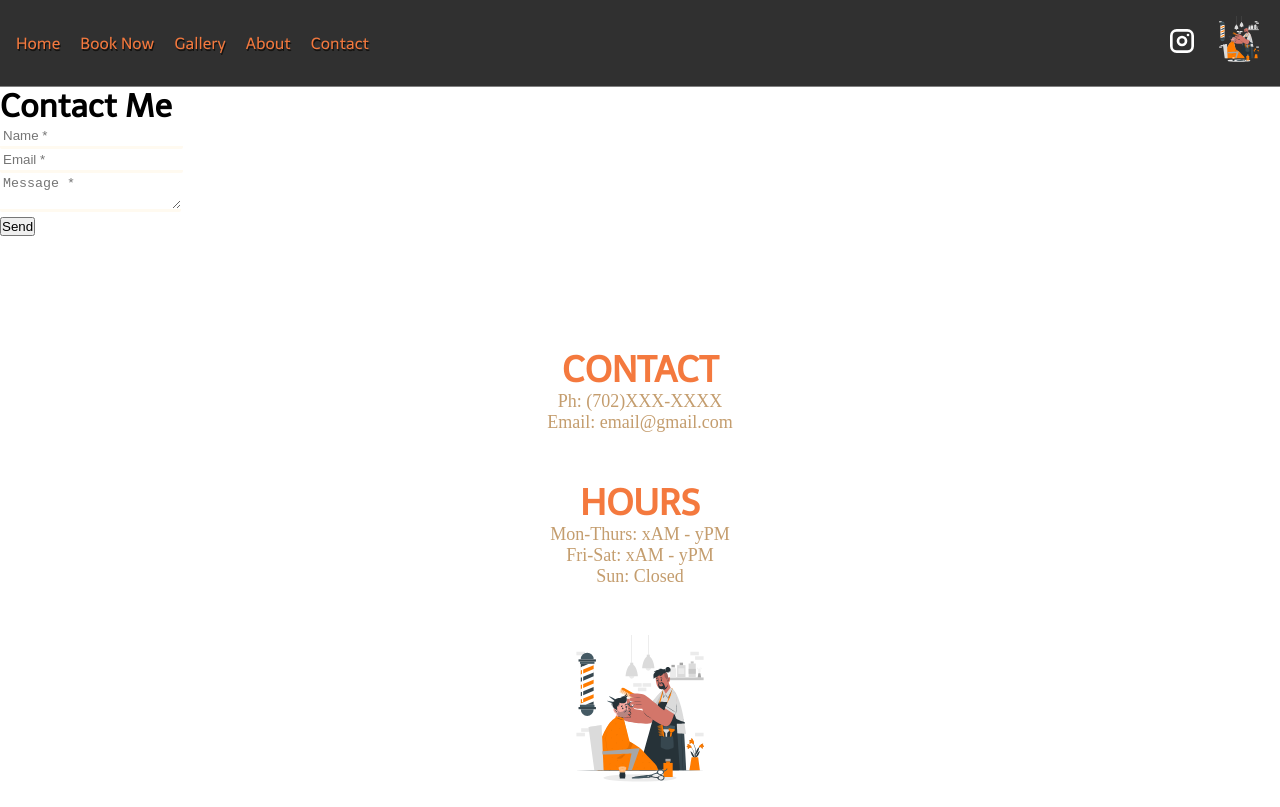
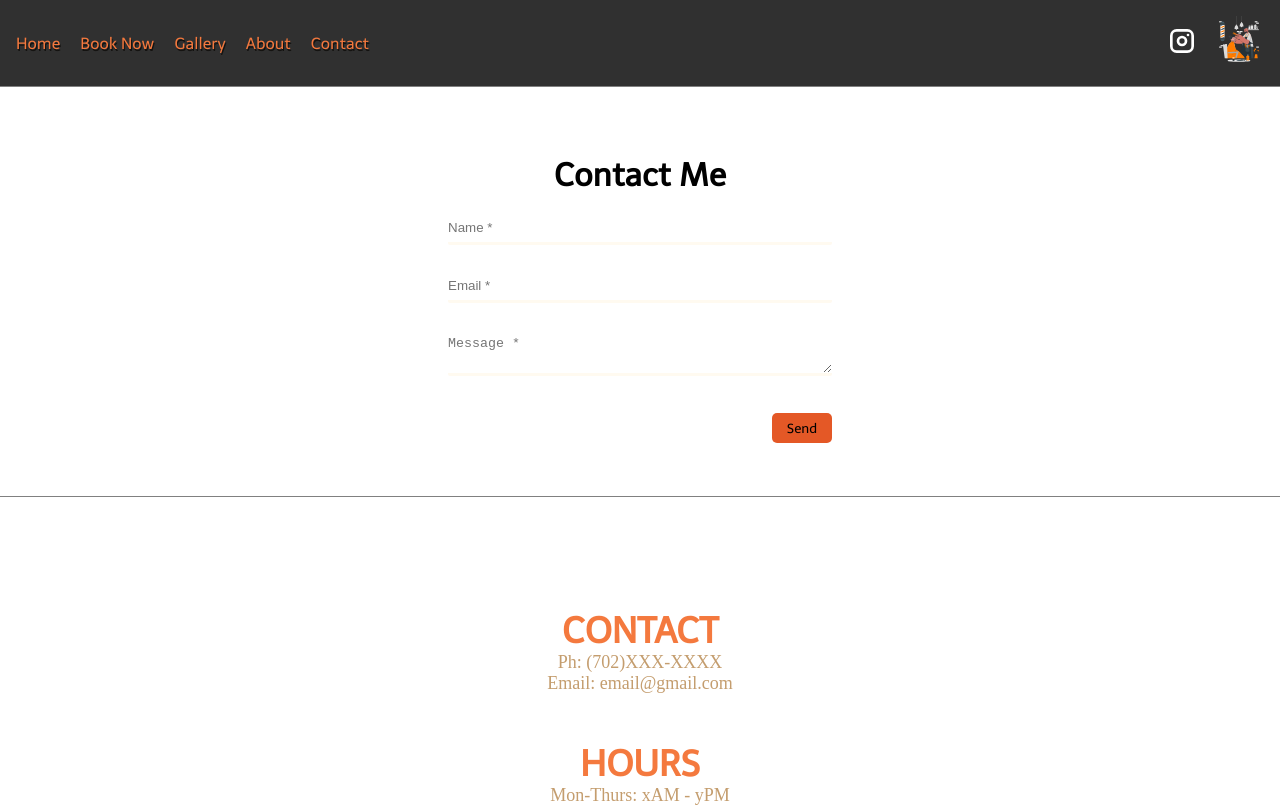
Before and after one commit to avilldaniel/barbershop-ariel, a Next.js app: page /contact in a window 1280 px wide. Shown: the top 807 px of the page. Built offline with nearby package versions, Linux system fonts and the light colour scheme; a web font is replaced by a local one.

Commit message:
style: booking layout and contact form

```diff
--- a/src/components/NavBar.tsx
+++ b/src/components/NavBar.tsx
@@ -9,9 +9,9 @@ const NavBar = ({}) => {
   const burger = useMyStore((state) => state.burger);
   const setBurger = useMyStore((state) => state.setBurger);
 
-  const toggleBurger = () => {
-    setBurger(!burger);
-  };
+  // const toggleBurger = () => {
+  //   setBurger(!burger);
+  // };
 
   return (
     // Container
@@ -20,7 +20,7 @@ const NavBar = ({}) => {
         aria-controls={sx["primary-nav"]}
         aria-expanded={burger ? "false" : "true"}
         className={`${sx["mobile-nav-toggle"]} ${!burger && sx["nav-open"]}`}
-        onClick={toggleBurger}
+        onClick={() => setBurger(!burger)}
       >
         {/* Hamburger */}
         <span className={sx.hamburger}></span>
@@ -38,27 +38,27 @@ const NavBar = ({}) => {
         >
           <li>
             <Link href={"/"}>
-              <a onClick={toggleBurger}>Home</a>
+              <a onClick={() => setBurger(true)}>Home</a>
             </Link>
           </li>
           <li>
             <Link href={"/book"}>
-              <a onClick={toggleBurger}>Book Now</a>
+              <a onClick={() => setBurger(true)}>Book Now</a>
             </Link>
           </li>
           <li>
             <Link href={"/gallery"}>
-              <a onClick={toggleBurger}>Gallery</a>
+              <a onClick={() => setBurger(true)}>Gallery</a>
             </Link>
           </li>
           <li>
             <Link href={"/about"}>
-              <a onClick={toggleBurger}>About</a>
+              <a onClick={() => setBurger(true)}>About</a>
             </Link>
           </li>
           <li>
             <Link href={"/contact"}>
-              <a onClick={toggleBurger}>Contact</a>
+              <a onClick={() => setBurger(true)}>Contact</a>
             </Link>
           </li>
         </ul>
--- a/src/pages/contact.tsx
+++ b/src/pages/contact.tsx
@@ -59,9 +59,9 @@ const Contact = () => {
 
   // Zod schema
   const schema = z.object({
-    from_name: z.string().min(1).max(25),
+    from_name: z.string().min(1, "Required").max(25, "Too many characters"),
     email_id: z.string().email(),
-    message: z.string().min(1).max(280),
+    message: z.string().min(1, "Required").max(280, "Too many characters"),
   });
 
   // useForm()
@@ -90,14 +90,14 @@ const Contact = () => {
   };
 
   return (
-    <div className=".container">
-      <h1>Contact Me</h1>
-
-      <div className=".content">
+    <div className={sx.container}>
+      <div className={sx.content}>
+        <h1>Contact Me</h1>
         {/* Contact form */}
         {!msgSent ? (
+          // <div className={sx.form}>
           <div>
-            <form onSubmit={handleSubmit(contactSubmit)}>
+            <form onSubmit={handleSubmit(contactSubmit)} className={sx.form}>
               {/* Name */}
               <div className={sx["form-name"]}>
                 <input
@@ -115,14 +115,17 @@ const Contact = () => {
                   onChange={handleChange}
                 />
                 {errors.from_name?.message && (
-                  <p>{errors.from_name.message as unknown as string}</p>
+                  <p className={sx["input-err"]}>
+                    {errors.from_name.message as unknown as string}
+                  </p>
                 )}
               </div>
 
               {/* Email */}
               <div className={sx["form-email"]}>
                 <input
-                  type="email"
+                  // type="email"
+                  type="text"
                   {...register("email_id")}
                   className={`
                     ${sx["input-field"]}
@@ -136,7 +139,9 @@ const Contact = () => {
                   onChange={handleChange}
                 />
                 {errors.email_id?.message && (
-                  <p>{errors.email_id.message as unknown as string}</p>
+                  <p className={sx["input-err"]}>
+                    {errors.email_id.message as unknown as string}
+                  </p>
                 )}
               </div>
 
@@ -156,7 +161,9 @@ const Contact = () => {
                   onChange={handleChange}
                 />
                 {errors.message?.message && (
-                  <p>{errors.message.message as unknown as string}</p>
+                  <p className={sx["input-err"]}>
+                    {errors.message.message as unknown as string}
+                  </p>
                 )}
               </div>
 
--- a/src/styles/Book.module.css
+++ b/src/styles/Book.module.css
@@ -3,7 +3,7 @@
   max-width: 155em;
   background-color: var(--clr-sand);
   padding: 1em 6%;
-  height: 100vh;
+  height: 30em;
 
   color: var(--clr-black);
   font-family: var(--ff-heading);
--- a/src/styles/Contact.module.css
+++ b/src/styles/Contact.module.css
@@ -1,5 +1,35 @@
+.container {
+  max-width: 155em;
+  margin: auto;
+}
+
+.content {
+  /* border: 1px solid cyan; */
+  display: flex;
+  flex-direction: column;
+  align-items: center;
+
+  padding: 4.3em;
+  border-bottom: 1px solid gray;
+}
+
+.form {
+  /* border: 1px solid cyan; */
+  width: max(17em, 30vw);
+  padding: 20px 0;
+
+  /* for button position */
+  position: relative;
+}
+
+.form input,
+.form textarea {
+  padding: .5em 0;
+  width: 100%;
+}
+
 .input-field {
-  padding: 3px;
+  margin-bottom: 2em;
   outline: 0;
   border-width: 0 0 3px;
   /* border-color: var(--clr-white); */
@@ -12,7 +42,12 @@
 }
 
 .error-control {
-  border-color: red;
+  border-color: crimson;
+}
+
+.input-err {
+  font-size: small;
+  color: red;
 }
 
 .form-name {}
@@ -20,3 +55,17 @@
 .form-email {}
 
 .form-msg {}
+
+.form>button {
+  position: absolute;
+  right: 0;
+  background-color: var(--clr-orange-dark);
+
+  width: 4.5em;
+  padding: .5em .25em;
+  margin-top: .5em;
+
+  border: 0;
+  border-radius: 5px;
+  font-family: var(--ff-body);
+}
```
Also changed, not shown: src/pages/book.tsx (+2 -7 lines).
